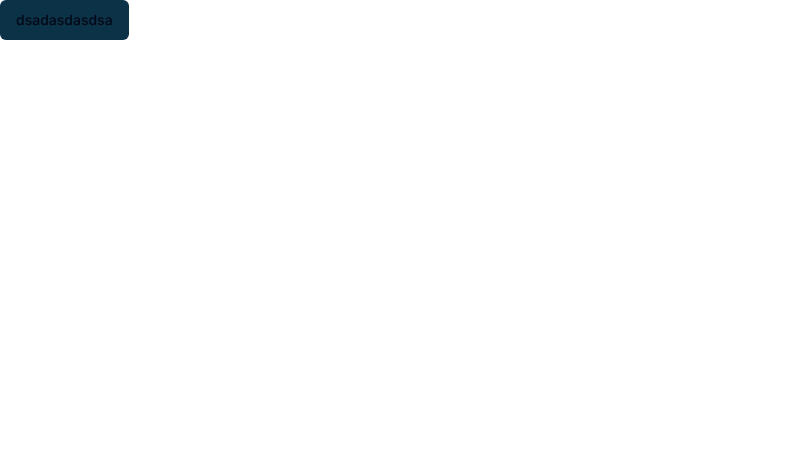
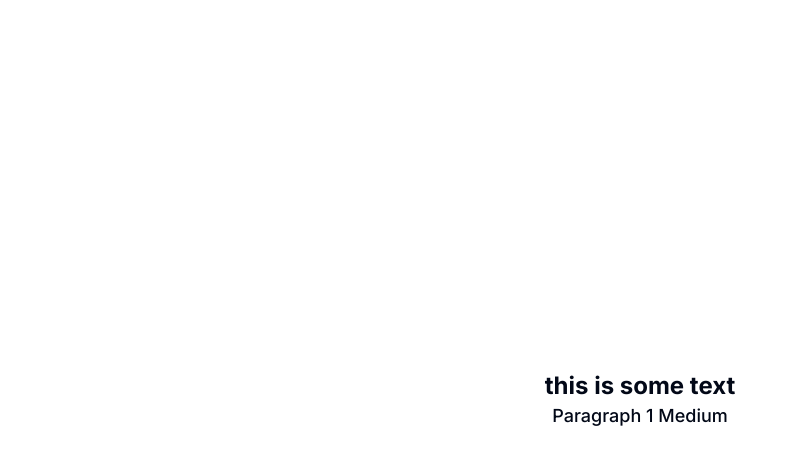
Before and after one commit to urke90/Pilot-next14, a Next.js app: page / in a window 1280 px wide. Shown: the top 464 px of the page, without its empty margins (0-798 px from the left). Built offline with nearby package versions, Linux system fonts and the light colour scheme.

Commit message:
added typography

```diff
--- a/app/globals.css
+++ b/app/globals.css
@@ -13,13 +13,11 @@
     --popover: 0 0% 100%;
     --popover-foreground: 222.2 84% 4.9%;
 
-    /* --primary: 222.2 47.4% 11.2%; */
-    /* --primary-foreground: 210 40% 98%; */
 
     /* PRIMARY */
     --primary-gredient: linear-gradient(90deg, #43B7FE 0%, #4F48E6 100%);
-    --primary-500:  #0C3247;
-    --primary-800: #42bbff;
+    --primary-500:  #42BBFF;
+    --primary-800: #0C3247;
     --primary-900: #42BBFF1A;
     /* PRIMARY */
 
@@ -105,3 +103,75 @@
     @apply bg-background text-foreground;
   }
 }
+
+@layer utilities {
+  /* HEADINGS */
+  .h1-bold {
+    @apply  font-bold text-[32px] leading-[40px]
+  }
+
+  .h2-bold {
+    @apply  font-bold text-[24px] leading-[32px]
+  }
+
+  .h1-medium {
+    @apply font-medium text-[20px] leading-[28px]
+  }
+
+  .h2-medium {
+    @apply font-medium text-[16px] leading-[24px]
+  }
+  /* HEADINGS */
+
+  /* PARAGRAPHS BOLD */
+  .p1-bold {
+    @apply font-bold text-[18px] leading-[28px]
+  }
+
+  .p2-bold {
+    @apply font-bold text-[16px] leading-[24px]
+  }
+
+  .p3-bold {
+    @apply font-bold text-[14px] leading-[20px]
+  }
+  /* PARAGRAPHS BOLD */
+
+  /* PARAGRAPHS MEDIUM */
+  .p1-medium {
+    @apply font-medium text-[18px] leading-[28px]
+  }
+
+  .p3-medium {
+    @apply font-mediumtext-[14px] leading-[20px]
+  }
+
+  .p4-medium {
+    @apply font-medium text-[12px] leading-[16px]
+  }
+  /* PARAGRAPHS MEDIUM */
+
+  /* PARAGRAPHS REGULAR */
+  .p1-regular {
+    @apply font-medium text-[18px] leading-[28px]
+  }
+
+  .p2-regular {
+    @apply font-medium text-[16px] leading-[24px]
+  }
+
+  .p3-regular {
+    @apply font-medium text-[14px] leading-[20px]
+  }
+
+  .p4-regular {
+    @apply font-medium text-[12px] leading-[16px]
+  }
+  /* PARAGRAPHS REGULAR */
+
+  /* SUBTITLE SMALL */
+  .subtitle-small {
+    @apply font-normal text-[10px] leading-[12.1px]
+  }
+  /* SUBTITLE SMALL */
+}
--- a/app/page.tsx
+++ b/app/page.tsx
@@ -16,8 +16,19 @@
 
 const Home: React.FC = () => {
   return (
-    <div>
-      <Button>dsadasdasdsa</Button>
+    <div
+      style={{
+        display: 'flex',
+        flexDirection: 'column',
+        justifyContent: 'center',
+        alignItems: 'center',
+        width: '100%',
+        height: '100vh',
+      }}
+    >
+      {/* <Button>dsadasdasdsa</Button> */}
+      <h2 className="h2-bold">this is some text</h2>
+      <p className="p1-medium">Paragraph 1 Medium</p>
     </div>
   );
 };
--- a/tailwind.config.ts
+++ b/tailwind.config.ts
@@ -81,6 +81,9 @@
         },
 
       },
+      fontFamily: {
+        inter: ['inter', 'sans-serif']
+      },
       borderRadius: {
         lg: "var(--radius)",
         md: "calc(var(--radius) - 2px)",
```
